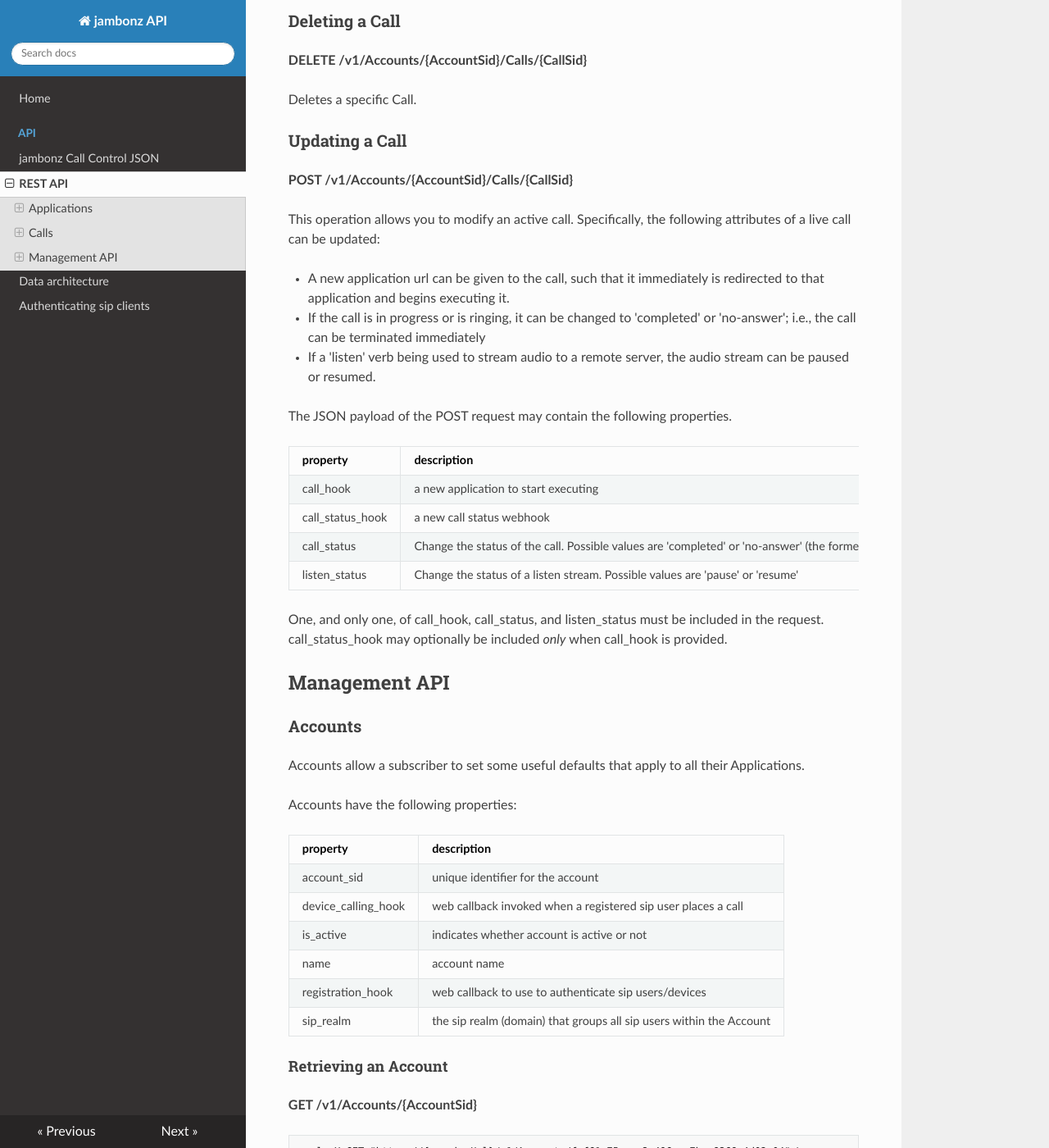
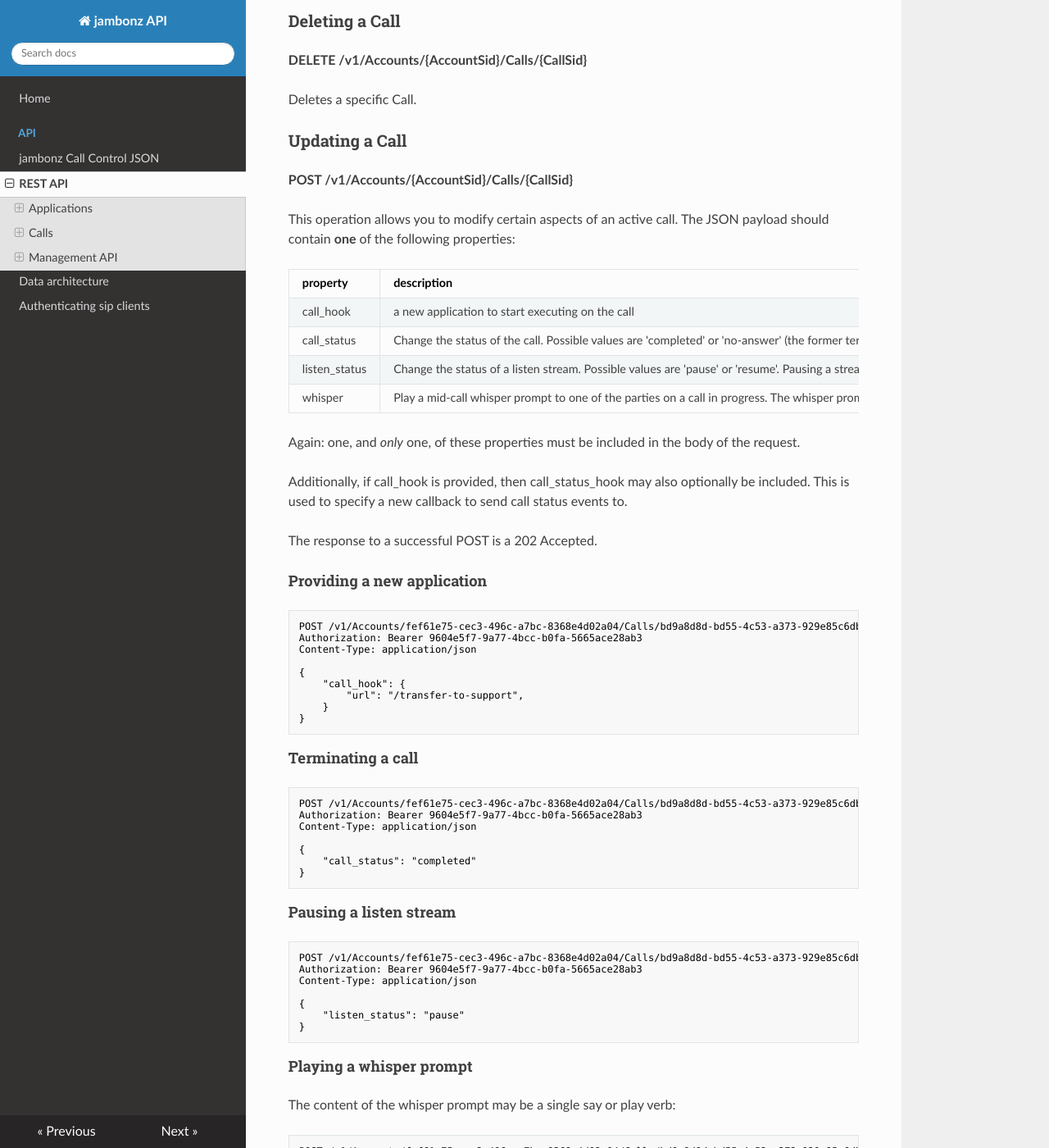
Before and after one commit to jambonz/jambonz-docs, an MkDocs documentation site: the page built from docs/rest.md, in a window 1280 px wide and 1400 px high, scrolled down 4415 px. Shown: the whole window at 82% size. Built offline with MkDocs 1.6.1, drawn with Linux system fonts in a browser that asks for light colours; nearby versions of some CDN libraries; some of the changed text lies outside the part shown.

Commit message:
updateCall docs

````diff
--- a/docs/rest.md
+++ b/docs/rest.md
@@ -199,22 +199,86 @@ Deletes a specific Call.
 
 **POST /v1/Accounts/{AccountSid}/Calls/{CallSid}**
 
-This operation allows you to modify an active call.  Specifically, the following attributes of a live call can be updated:
+This operation allows you to modify certain aspects of an active call.  The JSON payload should contain **one** of the following properties:
 
-- A new application url can be given to the call, such that it immediately is redirected to that application and begins executing it.
-- If the call is in progress or is ringing, it can be changed to 'completed' or 'no-answer'; i.e., the call can be terminated immediately
-- If a 'listen' verb being used to stream audio to a remote server, the audio stream can be paused or resumed.
+| property      | description | when can this be used
+| ------------- |-------------| ---------------------|
+| call_hook | a new application to start executing on the call | at any time a call is active |
+| call_status | Change the status of the call.  Possible values are 'completed' or 'no-answer' (the former terminates an answered call, the latter a call that is ringing) | at any time a call is in-progress or ringing |
+| listen_status | Change the status of a listen stream.  Possible values are 'pause' or 'resume'.  Pausing a stream maintains the websocket connection but will discontinue sending audio over the connection.  Resuming will start sending audio again.  This may be useful, for example, when a caller is providing confidential information that you do not want to appear in a recording. | only when a listen command is active on the call (may be nested in an active dial command) |
+| whisper | Play a mid-call whisper prompt to one of the parties on a call in progress.  The whisper prompt is provided in a play or say verb, as shown in the examples below.  The whisper may be played to either party on the call, depending on the call_sid provided in the path of the request-uri. The other party is briefly placed on hold while the prompt is played, and then reconnected to the other party afterwards.| only when a dial command is currently active on the call |
 
-The JSON payload of the POST request may contain the following properties.
+Again: one, and *only* one, of these properties must be included in the body of the request.
 
-| property      | description |
-| ------------- |-------------|
-| call_hook | a new application to start executing |
-| call_status_hook | a new call status webhook|
-| call_status | Change the status of the call.  Possible values are 'completed' or 'no-answer' (the former terminates an answered call, the latter a call that is ringing) |
-| listen_status | Change the status of a listen stream.  Possible values are 'pause' or 'resume' |
+Additionally, if call_hook is provided, then call_status_hook may also optionally be included.  This is used to specify a new callback to send call status events to.
 
-One, and only one, of call_hook, call_status, and listen_status must be included in the request.  call_status_hook may optionally be included *only* when call_hook is provided.
+The response to a successful POST is a 202 Accepted.
+
+#### Providing a new application
+```xml
+POST /v1/Accounts/fef61e75-cec3-496c-a7bc-8368e4d02a04/Calls/bd9a8d8d-bd55-4c53-a373-929e85c6db22 HTTP/1.1
+Authorization: Bearer 9604e5f7-9a77-4bcc-b0fa-5665ace28ab3
+Content-Type: application/json
+
+{
+	"call_hook": {
+		"url": "/transfer-to-support",
+	}
+}
+```
+#### Terminating a call
+```xml
+POST /v1/Accounts/fef61e75-cec3-496c-a7bc-8368e4d02a04/Calls/bd9a8d8d-bd55-4c53-a373-929e85c6db22 HTTP/1.1
+Authorization: Bearer 9604e5f7-9a77-4bcc-b0fa-5665ace28ab3
+Content-Type: application/json
+
+{
+	"call_status": "completed"
+}
+```
+#### Pausing a listen stream
+```xml
+POST /v1/Accounts/fef61e75-cec3-496c-a7bc-8368e4d02a04/Calls/bd9a8d8d-bd55-4c53-a373-929e85c6db22 HTTP/1.1
+Authorization: Bearer 9604e5f7-9a77-4bcc-b0fa-5665ace28ab3
+Content-Type: application/json
+
+{
+	"listen_status": "pause"
+}
+```
+
+
+#### Playing a whisper prompt
+
+The content of the whisper prompt may be a single say or play verb:
+```xml
+POST /v1/Accounts/fef61e75-cec3-496c-a7bc-8368e4d02a04/Calls/bd9a8d8d-bd55-4c53-a373-929e85c6db22 HTTP/1.1
+Authorization: Bearer 9604e5f7-9a77-4bcc-b0fa-5665ace28ab3
+Content-Type: application/json
+
+{
+	"whisper": {
+		"verb": "say",
+		"text": "You have two minutes remaining on your call."
+	}
+}
+```
+or an array of play or say verbs:
+```xml
+POST /v1/Accounts/fef61e75-cec3-496c-a7bc-8368e4d02a04/Calls/bd9a8d8d-bd55-4c53-a373-929e85c6db22 HTTP/1.1
+Authorization: Bearer 9604e5f7-9a77-4bcc-b0fa-5665ace28ab3
+Content-Type: application/json
+
+{
+	"whisper": [{
+		"verb": "say",
+		"text": "You have two minutes remaining on your call."
+	}, {
+		"verb": "say",
+		"text": "Please use them wisely"
+	}]
+}
+```
 
 ## Management API
 
````
